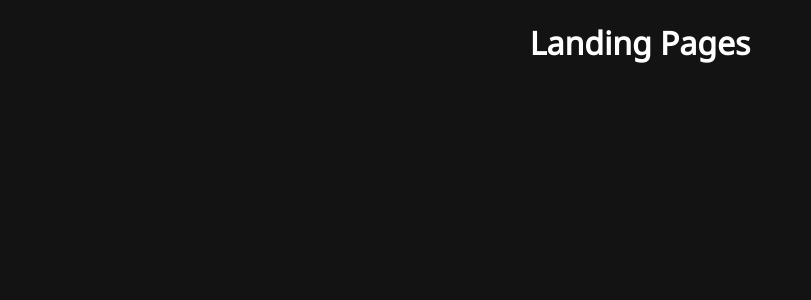
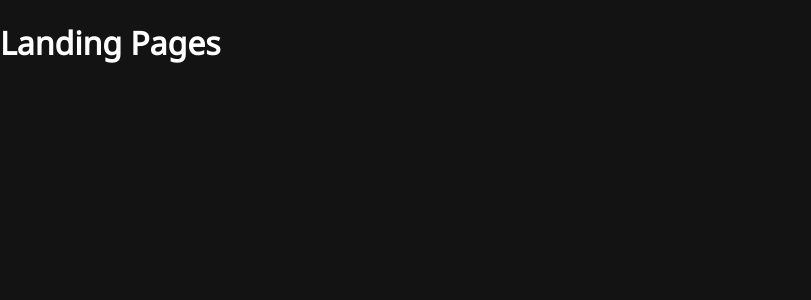
Before and after one commit to AkashSDas/QuizGame, a React (Create React App) app: page / in a window 1280 px wide. Shown: the top 300 px of the page, without its empty margins (0-811 px from the left). Built offline with nearby package versions, Linux system fonts and the light colour scheme.

Commit message:
Comment out style to test LandingPage component

```diff
--- a/src/style/App.css
+++ b/src/style/App.css
@@ -1,4 +1,4 @@
-#App {
+/* #App {
   text-align: center;
   margin-bottom: 5rem;
-}
+} */
```
